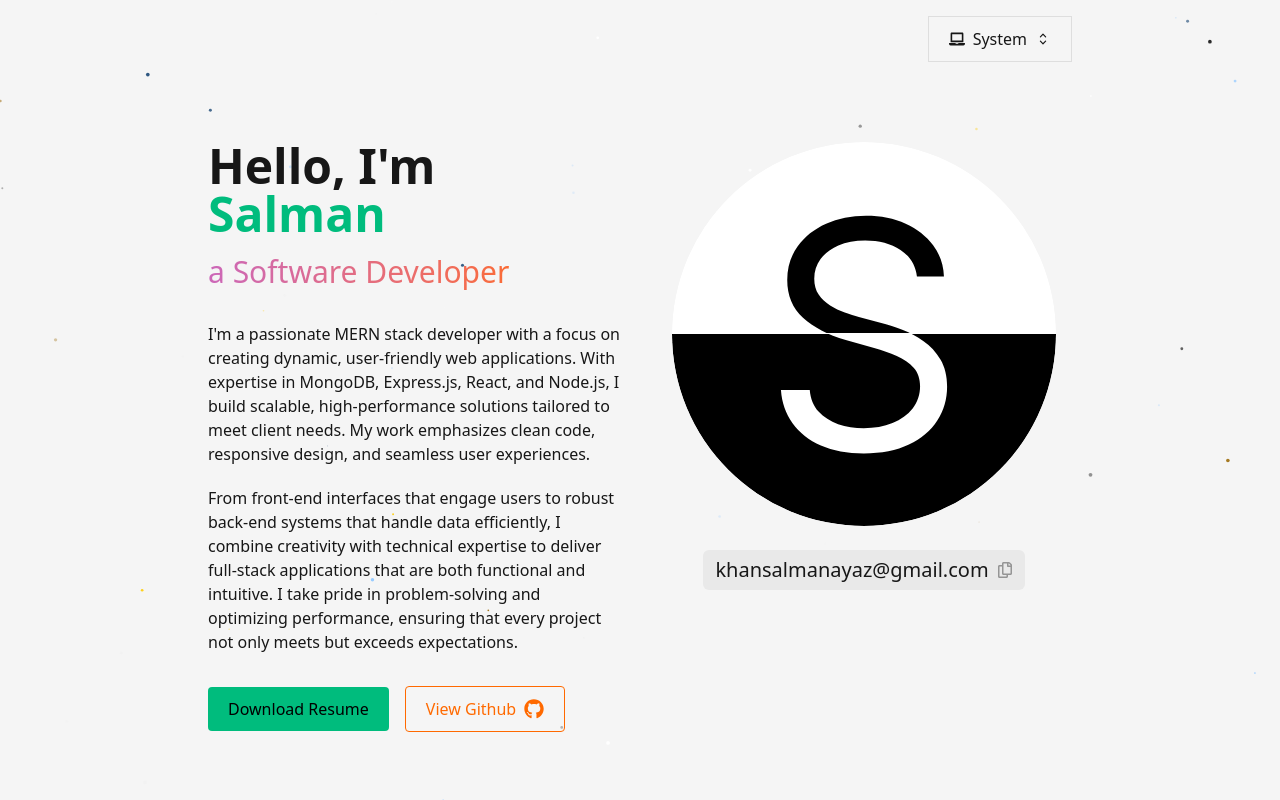
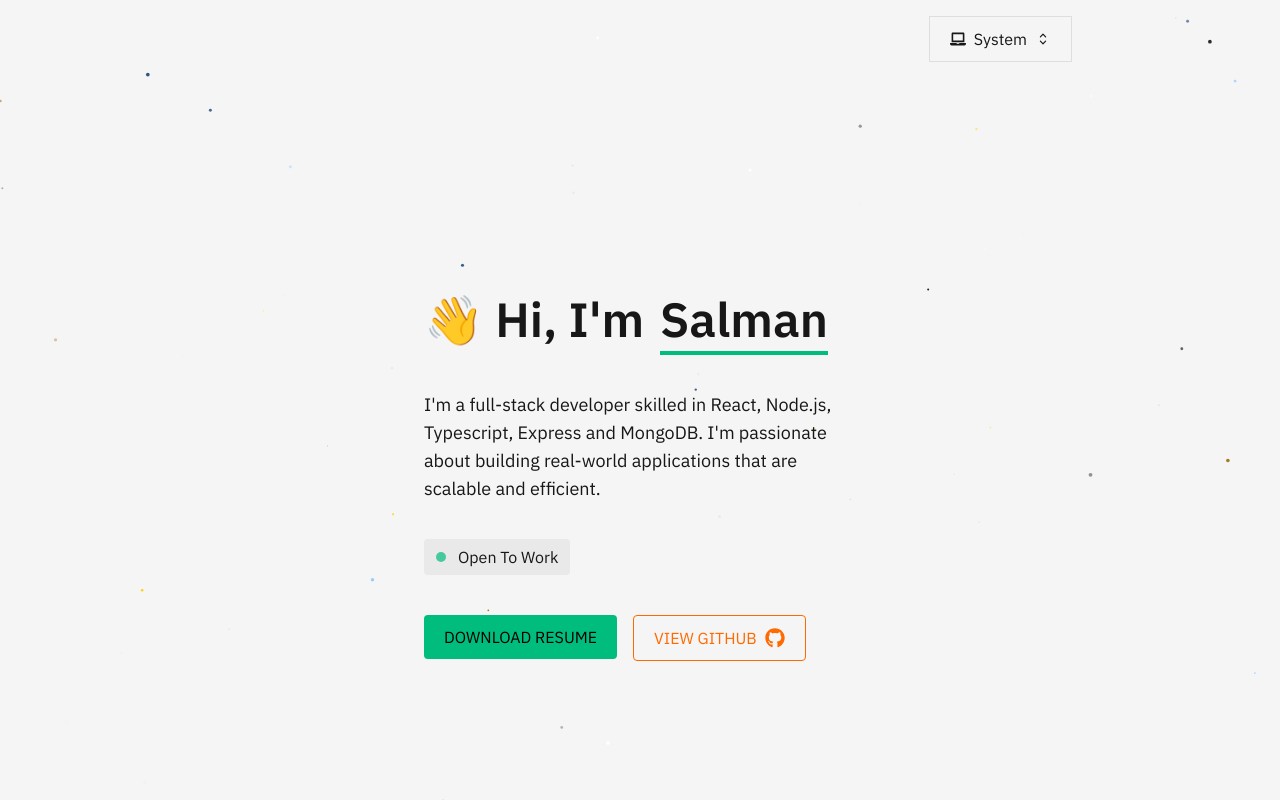
Before and after one commit to salman9802/Portfolio, a React (Vite) app: page / in a window 1280 px wide. Shown: the top 800 px of the page. Built offline with nearby package versions, Linux system fonts and the light colour scheme.

Commit message:
feat: shorten hero section

```diff
--- a/src/App.tsx
+++ b/src/App.tsx
@@ -9,6 +9,7 @@ import useTheme from "./hooks/theme.tsx";
 import ScrollToTop from "./components/ScrollToTop.tsx";
 import Footer from "./components/Footer.tsx";
 import TwinklingStarsBg from "./components/TwinklingStarsBg.tsx";
+import Hero from "./components/Hero.tsx";
 
 const lightThemeCursor = "url('black-cursor.svg') 1 1, auto";
 const darkThemeCursor = "url('white-cursor.svg') 1 1, auto";
@@ -26,12 +27,13 @@ function App() {
 
   return (
     <div
-      className={`${themecls} font-ibm-plex-mono bg-theme-base text-theme-text relative z-0 w-screen overflow-x-hidden px-4 md:px-8 lg:px-16`}
+      className={`${themecls} font-ibm-plex-sans bg-theme-base text-theme-text relative z-0 w-screen overflow-x-hidden px-4 md:px-8 lg:px-16`}
     >
       <TwinklingStarsBg theme={themecls} />
       <div className="relative -z-30 mx-auto w-11/12 xl:w-3/4">
         <Navbar />
-        <Profile />
+        {/* <Profile /> */}
+        <Hero />
         <Timeline />
         <Projects />
         <Socials />
--- /dev/null
+++ b/src/components/Hero.tsx
@@ -0,0 +1,126 @@
+import React from "react";
+
+import { motion } from "motion/react";
+import useTheme from "../hooks/theme";
+import Reveal from "./utils/Reveal";
+import { PROFILE, SOCIAL } from "../constants/info";
+import { IoMdCheckmark } from "react-icons/io";
+import { FaRegCopy } from "react-icons/fa";
+
+const HeroLeft: React.FC = () => {
+  const { themecls } = useTheme();
+
+  return (
+    <motion.div className="flex flex-col gap-2 md:gap-3 lg:w-1/2 lg:gap-6">
+      <h1 className="h1 flex flex-wrap gap-4">
+        <span className="text-nowrap">👋 Hi, I'm</span>
+        <Reveal className="border-primary inline-block border-b-4 pb-2">
+          Salman
+        </Reveal>
+      </h1>
+      <p className="my-3 text-lg">
+        I'm a full-stack developer skilled in React, Node.js, Typescript,
+        Express and MongoDB. I'm passionate about building real-world
+        applications that are scalable and efficient.
+      </p>
+
+      <div className="bg-theme-text/5 flex w-fit items-center gap-3 rounded-sm px-3 py-1.5">
+        <div
+          className="bg-primary size-2.5 animate-pulse rounded-full"
+          //   style={{
+          //     animationDuration: "750ms",
+          //   }}
+        ></div>
+        Open To Work
+      </div>
+
+      <div className="mt-4 flex flex-col items-start justify-center gap-4 sm:flex-row lg:self-start">
+        <a
+          href="SalmanKhanResume.pdf"
+          target="_blank"
+          rel="noopener noreferrer"
+          className={`bg-primary hover:outline-primary cursor-pointer rounded-sm px-3 py-1.5 uppercase hover:bg-transparent hover:outline md:px-5 md:py-2.5 ${themecls === "light" ? "text-black" : "text-white"}`}
+        >
+          Download Resume
+        </a>
+        {/* <Reveal color="accent"> */}
+        <a
+          href={SOCIAL.filter((s) => s.name === "Github")[0].url}
+          target="_blank"
+          rel="noopener noreferrer"
+          className="text-accent border-accent hover:bg-accent hover:text-theme-text flex items-center justify-center gap-2 rounded-sm border px-3 py-1.5 uppercase md:px-5 md:py-2.5"
+        >
+          <span>View Github</span>
+          {SOCIAL.filter((s) => s.name === "Github")[0].icon}
+        </a>
+        {/* </Reveal> */}
+      </div>
+    </motion.div>
+  );
+};
+
+const HeroRight: React.FC = () => {
+  const [copy, setCopy] = React.useState<"idle" | "copied" | "failed">("idle");
+
+  const handleCopy = () => {
+    try {
+      navigator.clipboard
+        .writeText(PROFILE.EMAIL)
+        .then(() => {
+          setCopy("copied");
+          setTimeout(() => setCopy("idle"), 3000);
+        })
+        .catch(() => {
+          setCopy("failed");
+          setTimeout(() => setCopy("idle"), 3000);
+        });
+    } catch (error) {
+      setCopy("failed");
+      setTimeout(() => setCopy("idle"), 3000);
+    }
+  };
+
+  return (
+    <motion.div className="flex flex-col items-center gap-2 md:gap-4 lg:w-1/2 lg:gap-6">
+      <img
+        className="h-64 w-64 rounded-full object-cover object-center lg:h-96 lg:w-96"
+        src={PROFILE.PIC}
+        alt="Profile Image"
+      />
+      <Reveal>
+        <button
+          onClick={handleCopy}
+          className="bg-theme-text/5 flex items-center justify-center gap-2 rounded-md px-3 py-1.5"
+        >
+          {copy === "failed" ? (
+            <span className="text-red-500">Couldn't copy email</span>
+          ) : copy === "copied" ? (
+            <span className="text-theme-text/70 text-sm">
+              Copied to clipboard
+            </span>
+          ) : (
+            <span className="text-theme-text text-xl font-medium">
+              {PROFILE.EMAIL}
+            </span>
+          )}
+          {copy === "copied" ? (
+            <IoMdCheckmark />
+          ) : (
+            <FaRegCopy className="text-theme-text/40" />
+          )}
+        </button>
+      </Reveal>
+    </motion.div>
+  );
+};
+
+const Hero = () => {
+  return (
+    <div className="flex min-h-screen flex-col-reverse items-center justify-center gap-4 md:gap-8 lg:flex-row">
+      <HeroLeft />
+      {/* <HeroRight /> */}
+    </div>
+  );
+};
+
+export default Hero;
--- a/src/components/profile/ProfileLeft.tsx
+++ b/src/components/profile/ProfileLeft.tsx
@@ -33,7 +33,7 @@ const Info = () => {
       </Reveal>
       <Reveal>
         <h2 className="custom-gradient mx-auto w-fit text-xl md:text-2xl lg:mx-0 lg:text-3xl">
-          {PROFILE.PROFESSIONS[0]}
+          {PROFILE.QUALITIES[0]}
         </h2>
       </Reveal>
       <div className="flex flex-col gap-1">
--- a/src/constants/info.tsx
+++ b/src/constants/info.tsx
@@ -26,7 +26,7 @@ import MysqlIcon from "../components/icons/MysqlIcon";
 
 export const PROFILE = {
   NAME: "Salman",
-  PROFESSIONS: [
+  QUALITIES: [
     "a Software Developer",
     "a Tech geek",
     "a Gamer",
```
